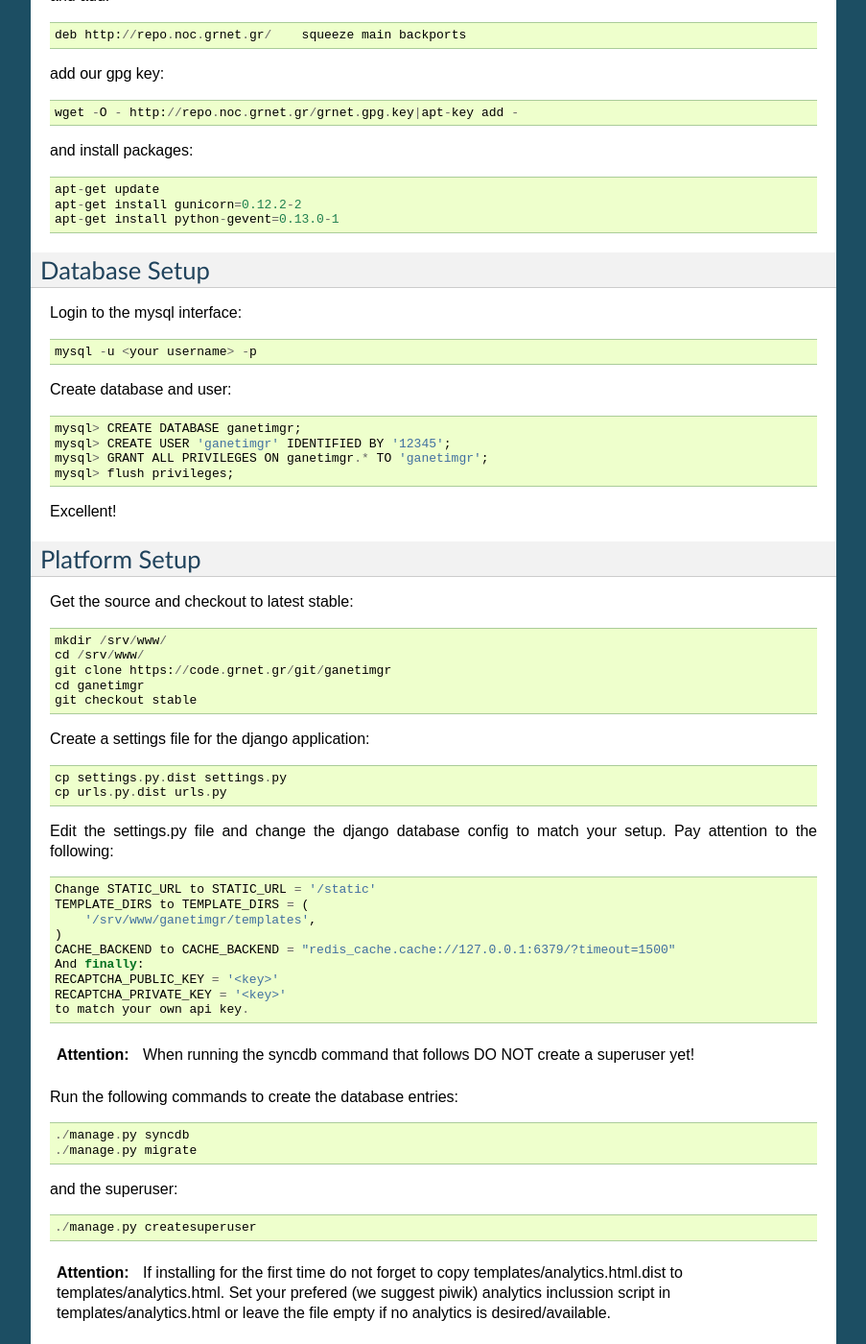
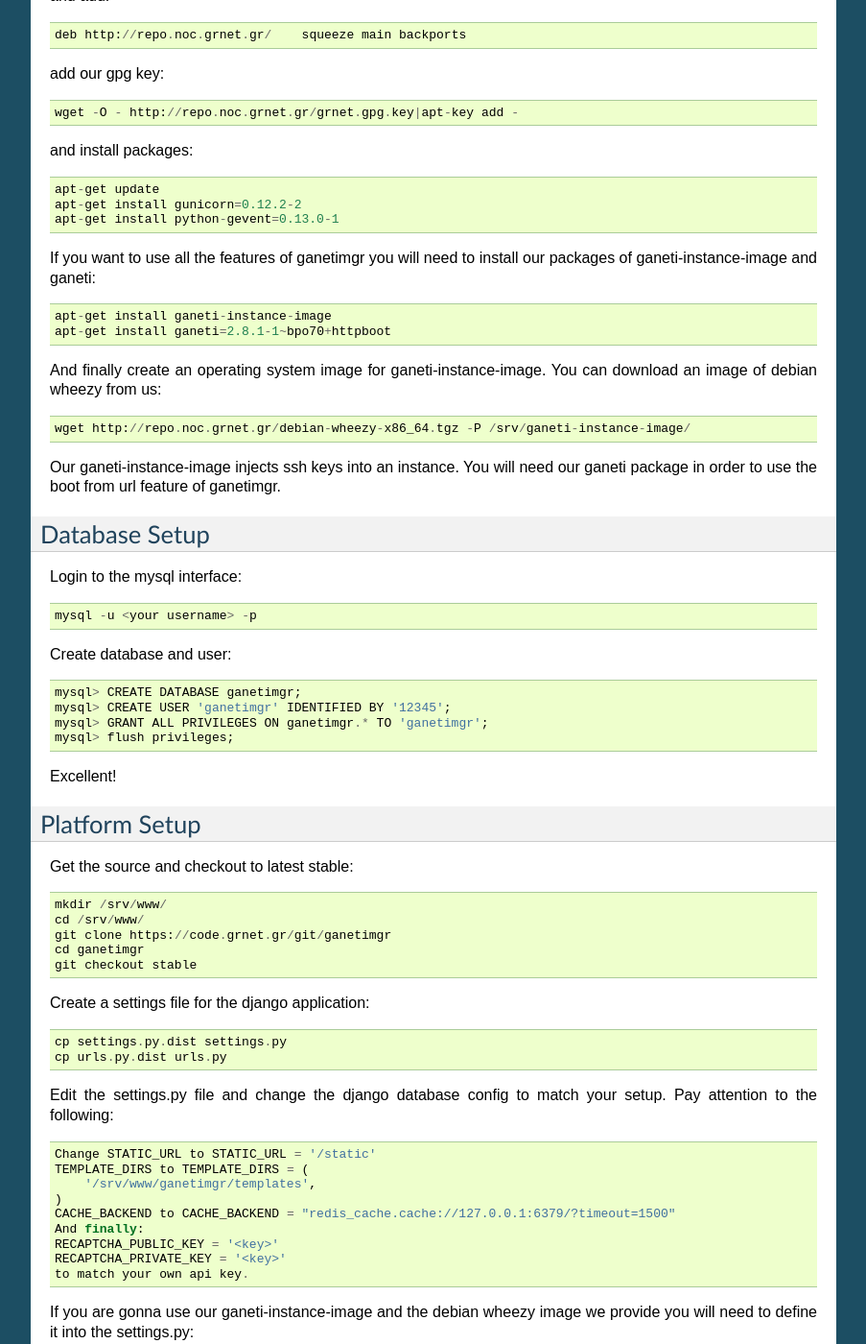
Before and after one commit to grnet/ganetimgr, a Sphinx documentation site: the page built from docs/source/install.rst, in a window 1280 px wide and 1400 px high, scrolled down 417 px. Shown: the whole window at 96% size, without its empty margins (198-1101 px from the left). Built offline with Sphinx 7.4.7, drawn with Linux system fonts in a browser that asks for light colours; some of the changed text lies outside the part shown.

Commit message:
Added instructions for ganeti-instance-image

```diff
--- a/docs/source/install.rst
+++ b/docs/source/install.rst
@@ -34,6 +34,18 @@
     apt-get update
     apt-get install gunicorn=0.12.2-2
     apt-get install python-gevent=0.13.0-1
+
+If you want to use all the features of ganetimgr you will need to install our packages of ganeti-instance-image and ganeti::
+
+    apt-get install ganeti-instance-image
+    apt-get install ganeti=2.8.1-1~bpo70+httpboot
+
+And finally create an operating system image for ganeti-instance-image. You can download an image of debian wheezy from us::
+
+    wget http://repo.noc.grnet.gr/debian-wheezy-x86_64.tgz -P /srv/ganeti-instance-image/
+
+Our ganeti-instance-image injects ssh keys into an instance.
+You will need our ganeti package in order to use the boot from url feature of ganetimgr.
 
 Database Setup
 --------------
@@ -76,6 +88,20 @@
     RECAPTCHA_PUBLIC_KEY = '<key>'
     RECAPTCHA_PRIVATE_KEY = '<key>'
     to match your own api key.
+
+If you are gonna use our ganeti-instance-image and the debian wheezy image we provide you will need to define it into the settings.py::
+
+    OPERATING_SYSTEMS = {
+    "debian-wheezy": {
+        "description": "Debian Wheezy 64 bit",
+        "provider": "image+default",
+        "osparams": {
+            "img_id": "debian-wheezy",
+            "img_format": "tarball",
+        	},
+        "ssh_key_param": "img_ssh_key_url",
+    	},
+    }
 
 .. attention::
     When running the syncdb command that follows DO NOT create a superuser yet!
```
